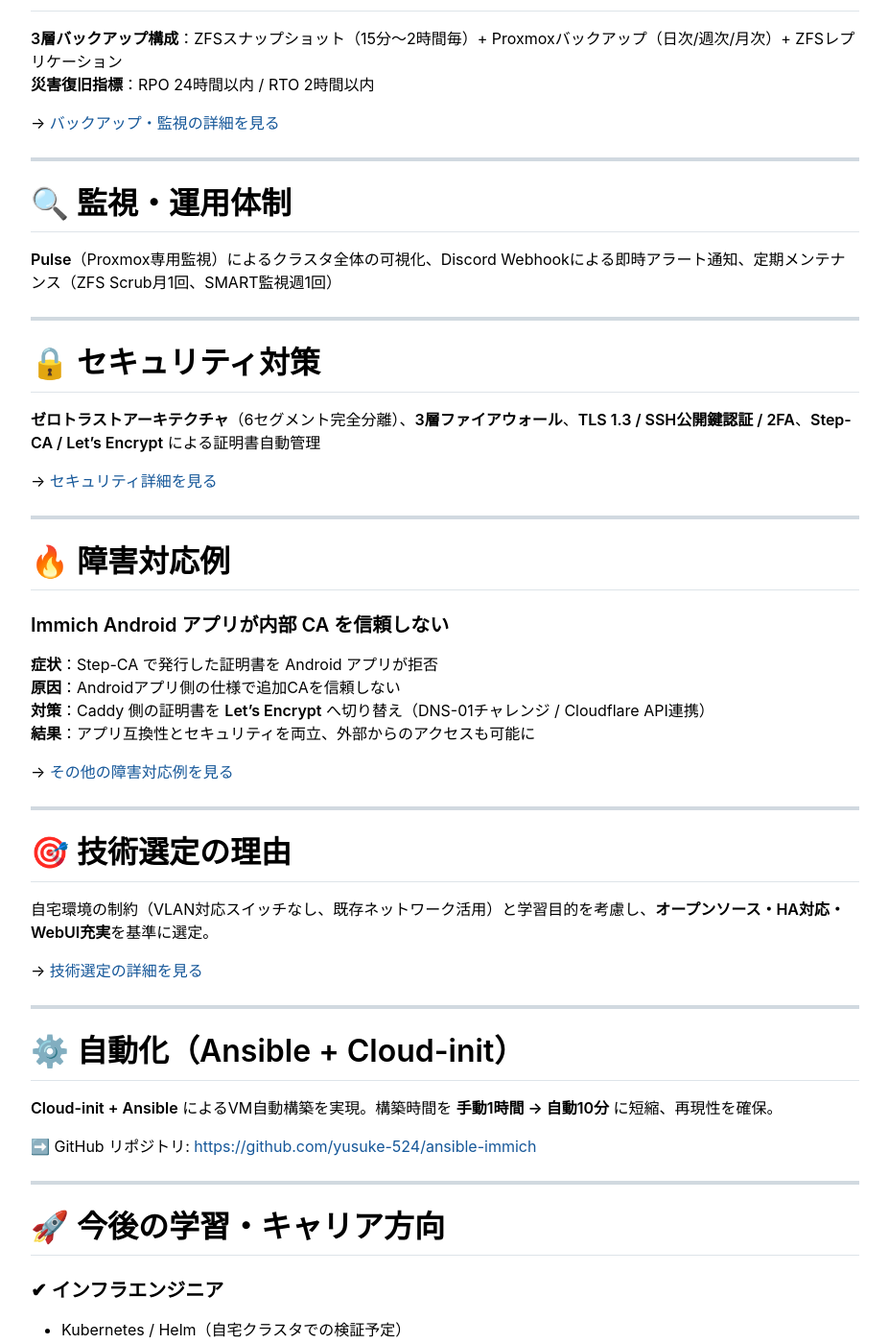
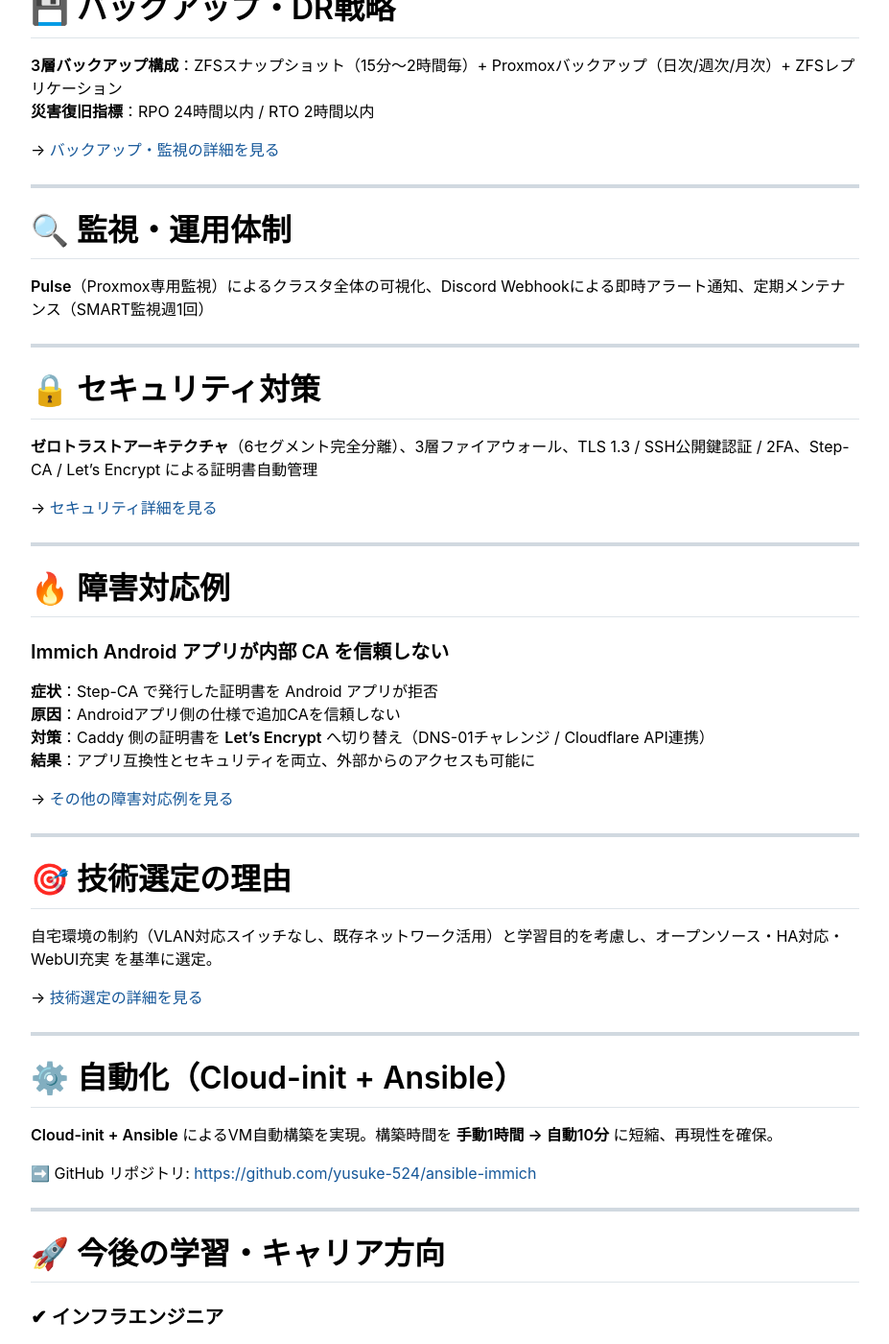
Before and after one commit to yusuke-524/yusuke-524.github.io, a Jekyll site: the page built from index.md, in a window 1280 px wide and 1400 px high, scrolled down 3192 px. Shown: the whole window at 96% size, without its empty margins (176-1103 px from the left). Built offline with Jekyll 4.4.1, drawn with Linux system fonts in a browser that asks for light colours; nearby versions of some CDN libraries; some of the changed text lies outside the part shown.

Commit message:
細かな表現の修正など

```diff
--- a/index.md
+++ b/index.md
@@ -18,7 +18,7 @@ OS / ネットワーク / ストレージ / セキュリティ / 監視 / 自動
 
 - 学歴：電気系修士（2024年修了）
 - 元職種：車載空調制御（制御設計職）
-- 志望：**主にインフラ / バックエンドの2軸で応募中**
+- 志望：**主にインフラ / バックエンドで応募中**
 - 働き方：**ハイブリッド/リモート勤務・フレックス希望**
 
 ---
@@ -30,7 +30,8 @@ OS / ネットワーク / ストレージ / セキュリティ / 監視 / 自動
 - REST API設計（認可 / 検証 / 監査ログ）
 - zod（contracts / 実行時バリデーション）
 - vitest（テスト）
-- monorepo（pnpm workspace）、ADRによる意思決定文書化
+- monorepo（pnpm workspace）
+- ADRによる意思決定文書化
 
 ### インフラ（運用経験）
 - Proxmox VE 8.x（3ノード/クラスタ）、KVM / LXC
@@ -53,7 +54,7 @@ OS / ネットワーク / ストレージ / セキュリティ / 監視 / 自動
 **アーキテクチャ**: Single Writer パターン + Contracts First（Zod）、責務分離、ADR文書化
 **AI活用**: GitHub Copilot/Codex を品質ガードレール下で運用（二層ルール・境界検証・差分管理）
 
-**2026年の差別化**: 「AIを使える」ではなく**「品質を保ちながら制御して使える」**
+**2026年の差別化**: 「AIを使える」ではなく「品質を保ちながら制御して使える」
 
 ➡️ GitHub リポジトリ: <https://github.com/Hakuya5247/yomicord>
 ➡️ プロジェクト詳細: [Yomicord開発プロジェクト](/details/yomicord.html)
@@ -132,13 +133,13 @@ OS / ネットワーク / ストレージ / セキュリティ / 監視 / 自動
 
 # 🔍 監視・運用体制
 
-**Pulse**（Proxmox専用監視）によるクラスタ全体の可視化、Discord Webhookによる即時アラート通知、定期メンテナンス（ZFS Scrub月1回、SMART監視週1回）
+**Pulse**（Proxmox専用監視）によるクラスタ全体の可視化、Discord Webhookによる即時アラート通知、定期メンテナンス（SMART監視週1回）
 
 ---
 
 # 🔒 セキュリティ対策
 
-**ゼロトラストアーキテクチャ**（6セグメント完全分離）、**3層ファイアウォール**、**TLS 1.3 / SSH公開鍵認証 / 2FA**、**Step-CA / Let's Encrypt** による証明書自動管理
+**ゼロトラストアーキテクチャ**（6セグメント完全分離）、3層ファイアウォール、TLS 1.3 / SSH公開鍵認証 / 2FA、Step-CA / Let's Encrypt による証明書自動管理
 
 → [セキュリティ詳細を見る](/details/operations.html)
 
@@ -159,13 +160,13 @@ OS / ネットワーク / ストレージ / セキュリティ / 監視 / 自動
 
 # 🎯 技術選定の理由
 
-自宅環境の制約（VLAN対応スイッチなし、既存ネットワーク活用）と学習目的を考慮し、**オープンソース・HA対応・WebUI充実**を基準に選定。
+自宅環境の制約（VLAN対応スイッチなし、既存ネットワーク活用）と学習目的を考慮し、オープンソース・HA対応・WebUI充実 を基準に選定。
 
 → [技術選定の詳細を見る](/details/infrastructure.html)
 
 ---
 
-# ⚙️ 自動化（Ansible + Cloud-init）
+# ⚙️ 自動化（Cloud-init + Ansible）
 
 **Cloud-init + Ansible** によるVM自動構築を実現。構築時間を **手動1時間 → 自動10分** に短縮、再現性を確保。
 
@@ -176,17 +177,15 @@ OS / ネットワーク / ストレージ / セキュリティ / 監視 / 自動
 # 🚀 今後の学習・キャリア方向
 
 ### ✔ インフラエンジニア
-- Kubernetes / Helm（自宅クラスタでの検証予定）
-- Prometheus + Grafana（現在 Pulse から移行検討中）
-- Terraform / Pulumi による IaC
+- Prometheus + Grafana（Pulse に加えて検討中）
+- Terraform による IaC
 
 ### ✔ クラウドインフラ
 - AWS での PoC（EC2 / S3 / RDS 等）
 - マルチクラウド構成の検証
 
-### ✔ バックエンドエンジニア（副次的）
-- Go / TypeScript による軽量 API 作成
-- コンテナ化 & Caddy 公開
+### ✔ バックエンドエンジニア
+- yomicordプロジェクト
 
 ---
 
```
Also changed, not shown: other parts of index.md (+3 -3 lines), details/infrastructure.md (+11 -11 lines), details/operations.md (+13 -11 lines), details/services.md (+4 -2 lines), details/yomicord.md (+6 -6 lines).
